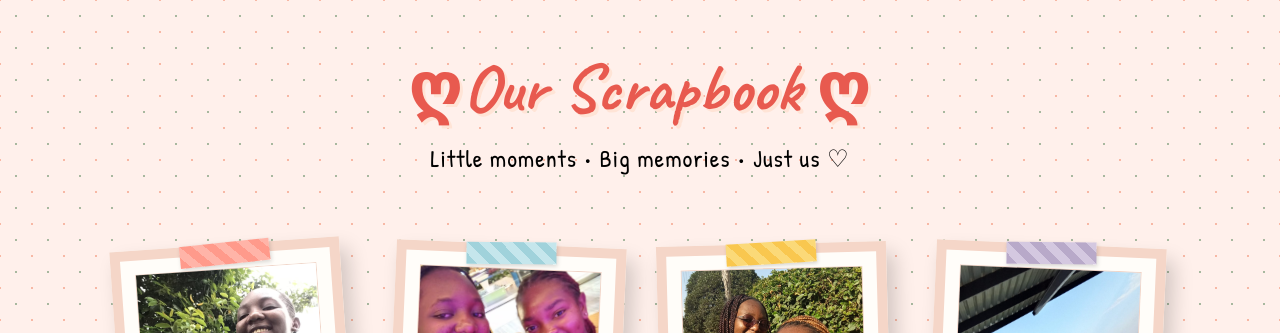
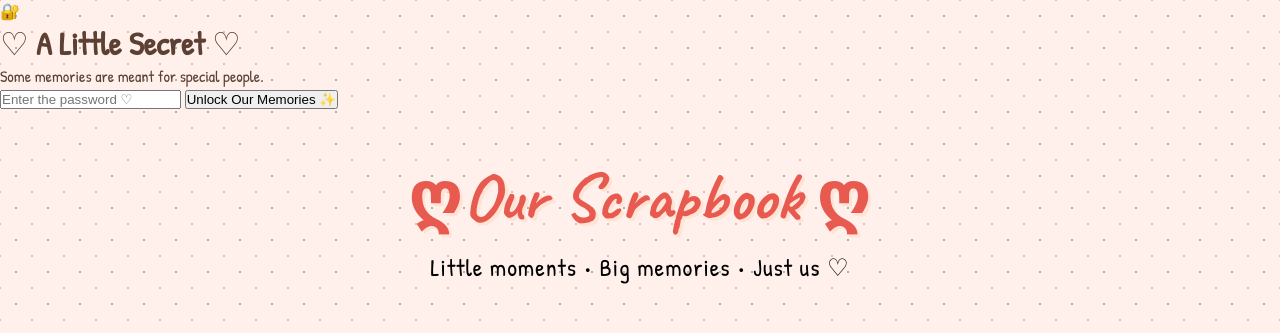
Before and after one commit to Kyle22j/Our-scrapbook, a plain HTML site: page index.html in a window 1280 px wide. Shown: the top 333 px of the page. Drawn offline with Linux system fonts and the light colour scheme.

Commit message:
Implement password screen in index.html
Added a password screen with input and unlock button.

```diff
--- a/index.html
+++ b/index.html
@@ -8,8 +8,27 @@
     <link rel="stylesheet" href="style.css">
 </head>
 <body>
+    <!-- Password Screen -->
+    <div id="password-screen">
+    <div class="password-box">
+        <div class="lock">🔐</div>
+        <h1>♡ A Little Secret ♡</h1>
+        <p>Some memories are meant for special people.</p>
+
+        <input
+            type="password"
+            id="password-input"
+            placeholder="Enter the password ♡"
+        >
+
+        <button onclick="checkPassword()">Unlock Our Memories ✨</button>
+
+        <p id="error-message"></p>
+    </div>
+</div>
 
     <header>
+        <div id="scrapbook-content">
         <h1>ღOur Scrapbook ღ</h1>
     <p>Little moments • Big memories • Just us ♡</p>
     </header>
```
